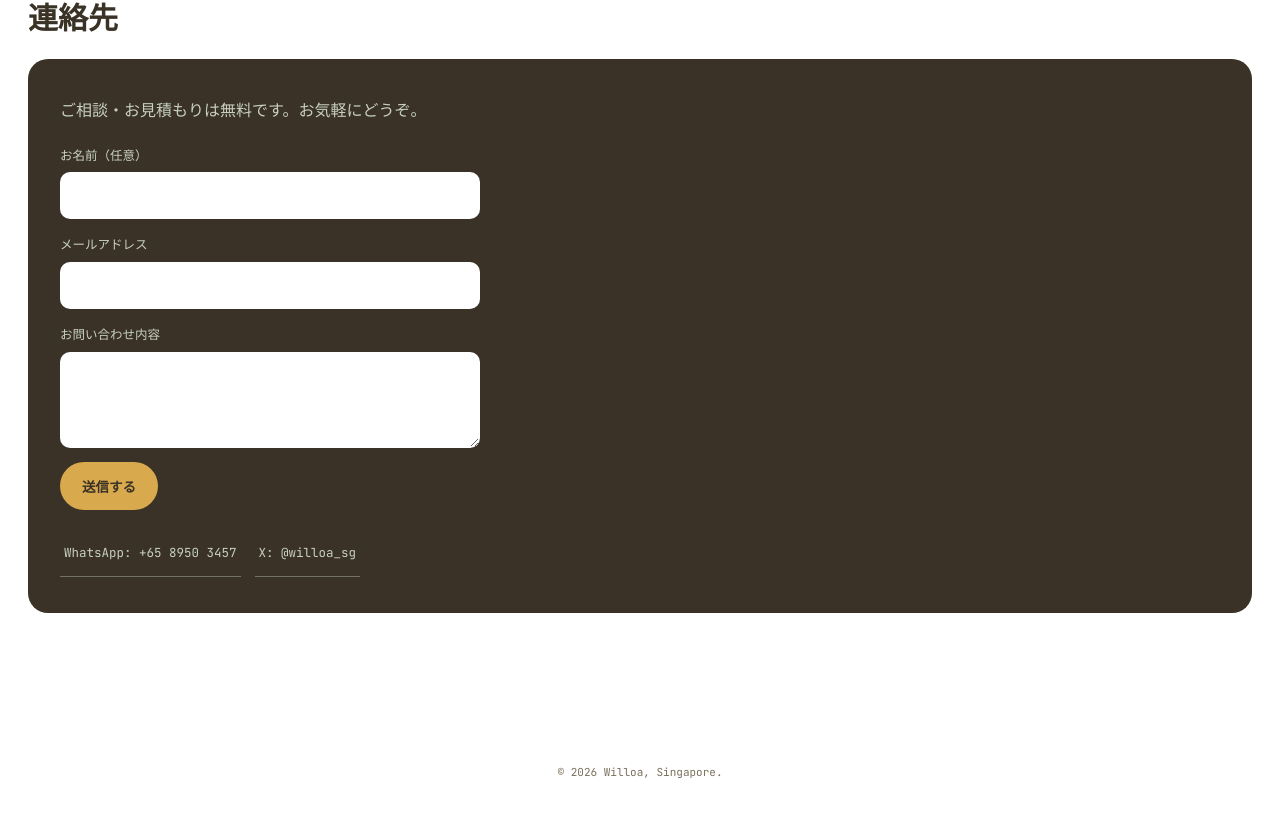
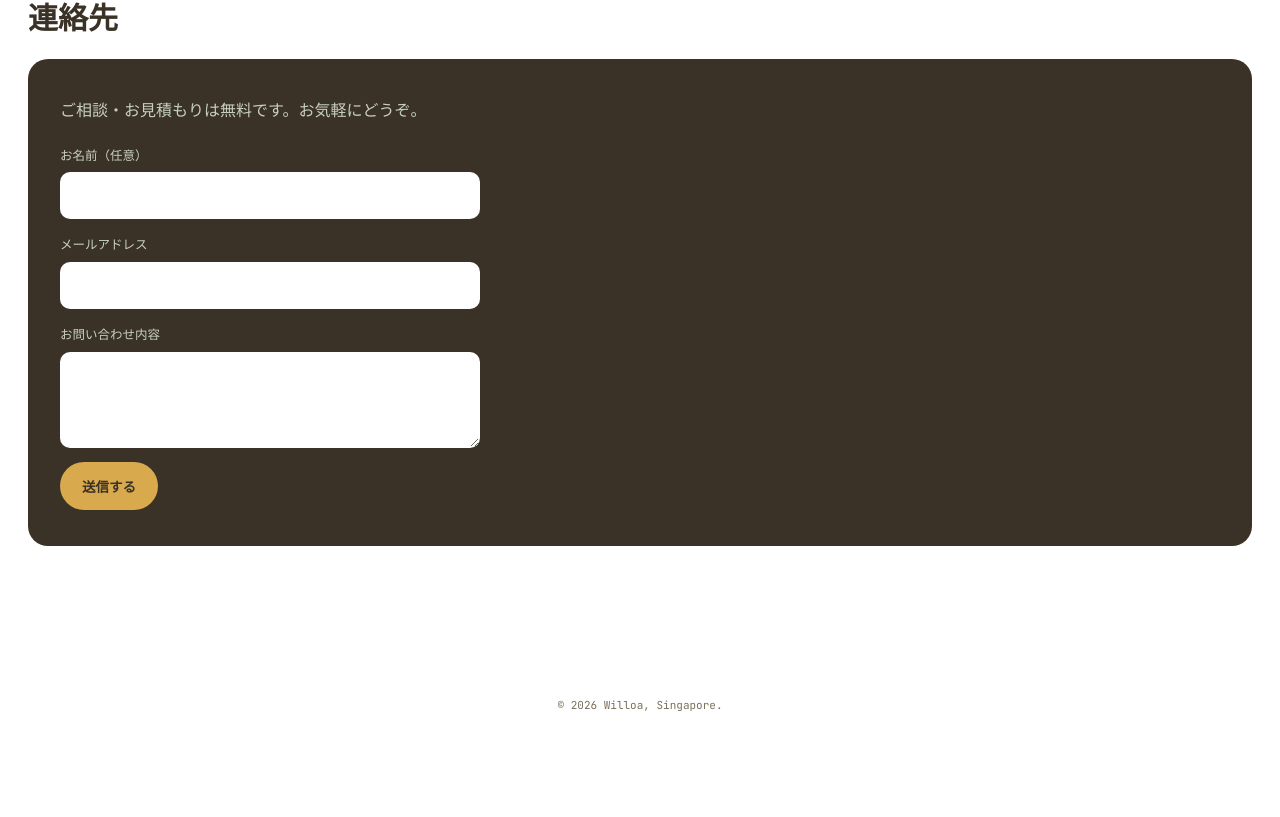
Before and after one commit to oguworld/willoa-site, a Next.js app: page / in a window 1280 px wide. Shown: the part 3232-4049 px from the top of the page. After the commit the page ends 3988 px from the top, so only its background shows below. Built offline with nearby package versions, Linux system fonts and the light colour scheme.

Commit message:
Drop WhatsApp/X from contact section, keep form + email only
Co-Authored-By: Claude Sonnet 5 <noreply@anthropic.com>

```diff
--- a/src/app/page.tsx
+++ b/src/app/page.tsx
@@ -272,24 +272,6 @@ export default function Home() {
           <div className="contact-box">
             <p>ご相談・お見積もりは無料です。お気軽にどうぞ。</p>
             <ContactForm />
-            <div className="contact-actions">
-              <a
-                className="x-link"
-                href="https://wa.me/6589503457"
-                target="_blank"
-                rel="noopener"
-              >
-                WhatsApp: +65 8950 3457
-              </a>
-              <a
-                className="x-link"
-                href="https://x.com/willoa_sg"
-                target="_blank"
-                rel="noopener"
-              >
-                X: @willoa_sg
-              </a>
-            </div>
           </div>
         </section>
       </div>
--- a/src/components/ContactForm.tsx
+++ b/src/components/ContactForm.tsx
@@ -63,7 +63,7 @@ export default function ContactForm() {
       </button>
       {status === "error" && (
         <p className="form-note">
-          送信に失敗しました。お手数ですがメールまたはWhatsAppでご連絡ください。
+          送信に失敗しました。お手数ですが info@willoa.net までメールでご連絡ください。
         </p>
       )}
     </form>
```
